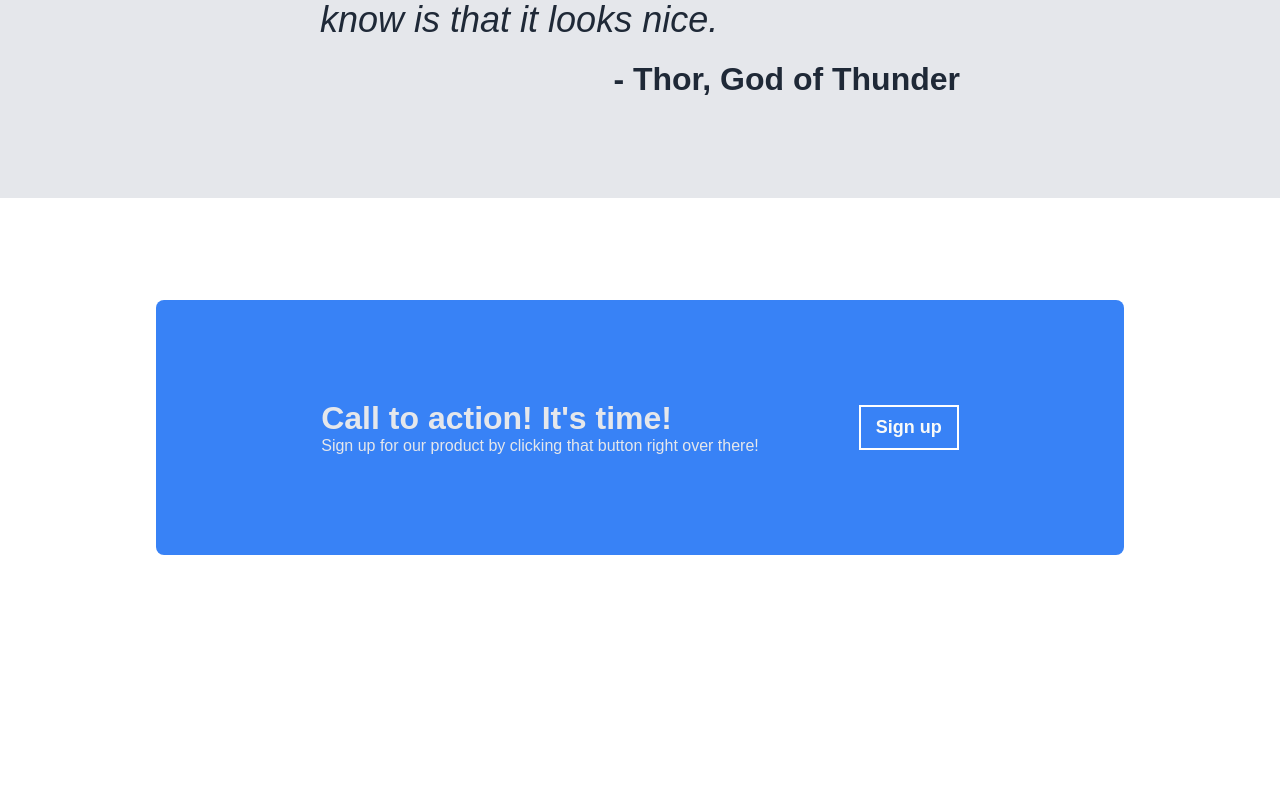
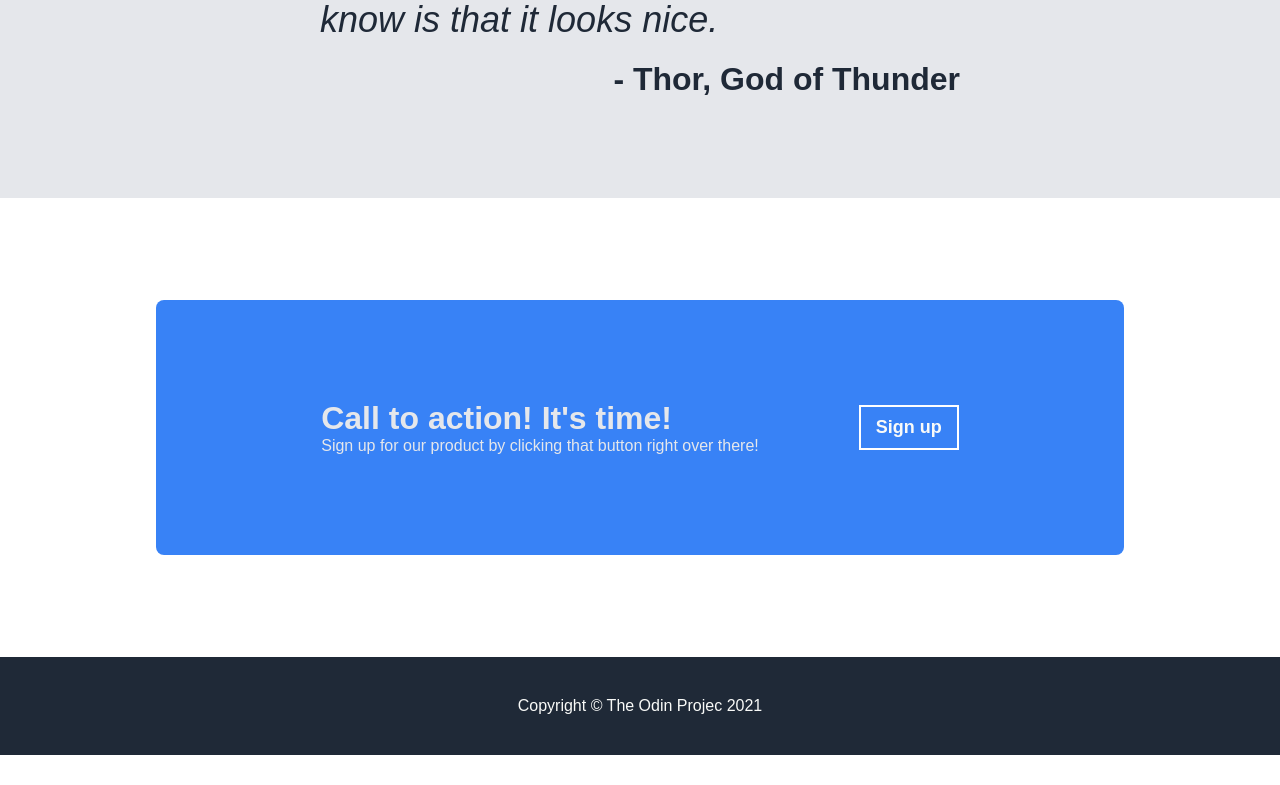
Before and after one commit to coder7475/odin_landing_page, a plain HTML site: page index.html in a window 1280 px wide. Shown: the part 1261-2046 px from the top of the page. Before the commit the page ends 1946 px from the top, so only its background shows below. Drawn offline with Linux system fonts and the light colour scheme.

Commit message:
feat: add footer

```diff
--- a/index.css
+++ b/index.css
@@ -1,6 +1,7 @@
 * {
   padding: 0;
   margin: 0;
+  /* border: 1px solid red; */
   /* background-color: #333; */
   font-family: sans-serif;
 }
@@ -173,3 +174,12 @@
   font-size: 18px;
   font-weight: 600;
 }
+
+footer {
+  background-color: #1f2937;
+  width: 100%;
+  padding: 40px 0px;
+  color: #f9faf8;
+  display: flex;
+  justify-content: center;
+}
--- a/index.html
+++ b/index.html
@@ -68,5 +68,9 @@
           <button class="signup">Sign up</button>
         </div>
       </div>
+
+      <footer>
+        <p>Copyright &copy The Odin Projec 2021</p>
+      </footer>
   </body>
 </html>
```
